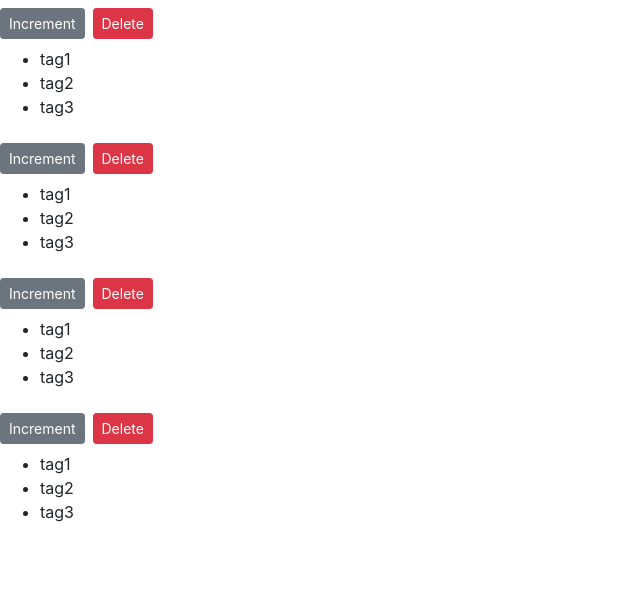
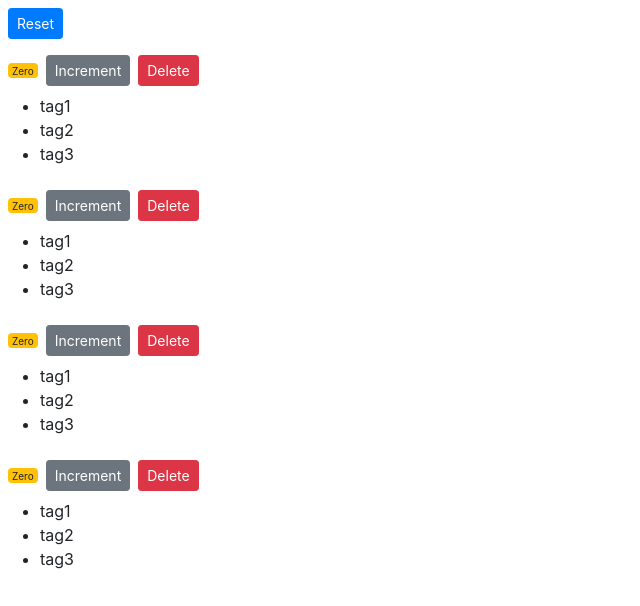
Before and after one commit to ezekielharvey/counterapp, a React (Create React App) app: page / in a window 1280 px wide. Shown: the top 606 px of the page, without its empty margins (0-640 px from the left). Built offline with nearby package versions, Linux system fonts and the light colour scheme.

Commit message:
Added Reset Button Functionality

```diff
--- a/src/components/counter.jsx
+++ b/src/components/counter.jsx
@@ -2,7 +2,7 @@ import React, { Component } from 'react';
 
 class Counter extends Component {
     state = {
-        value: this.props.value,
+        value: this.props.counter.value,
         tags: ['tag1', 'tag2', 'tag3'],
         imageUrl: 'https://picsum.photos/200'
     };
@@ -42,13 +42,13 @@ class Counter extends Component {
 
                     </span>
                     <button
-                        onClick={() => this.handleIncrement()}
+                        onClick={() => this.props.onIncrement(this.props.counter)}
                         className="btn btn-secondary btn-sm"
                     >
                         Increment
                     </button>
                     <button
-                        onClick={() => this.props.onDelete(this.props.id)}
+                        onClick={() => this.props.onDelete(this.props.counter.id)}
                         className="btn btn-danger btn-sm m-2"
                     >
                         Delete
@@ -64,12 +64,12 @@ class Counter extends Component {
 
     getBadgeClasses() {
         let classes = 'badge m-2 badge-';
-        classes += this.state.value === 0 ? 'warning' : 'primary';
+        classes += this.props.counter.value === 0 ? 'warning' : 'primary';
         return classes;
     }
 
     formatCount() {
-        const { value } = this.state;
+        const { value } = this.props.counter;
         return value === 0 ? 'Zero' : value;
     }
 }
--- a/src/components/counters.jsx
+++ b/src/components/counters.jsx
@@ -10,19 +10,41 @@ class Counters extends Component {
             { id: 4, value: 0 },
         ],
     };
+    handleIncrement = counter => {
+        const counters = [...this.state.counters];
+        const index = counters.indexOf(counter);
+        counters[index] = { ...counter };
+        counters[index].value++;
+        this.setState({ counters });
+    }
 
     handleDelete = (counterId) => {
         const counters = this.state.counters.filter(c => c.id !== counterId);
         this.setState({ counters });
     };
 
+    handleReset = () => {
+        const counters = this.state.counters.map(c => {
+            c.value = 0;
+            return c;
+        });
+        this.setState({ counters });
+    };
+
     render() {
         return (
             <div>
+                <button
+                    onClick={this.handleReset}
+                    className="btn btn-primary btn-sm m-2"
+                >
+                    Reset
+                </button>
                 {this.state.counters.map(counter => (
                     <Counter
                         key={counter.id}
                         onDelete={this.handleDelete}
+                        onIncrement={this.handleIncrement}
                         counter={counter}
                     />
                 ))}
```
